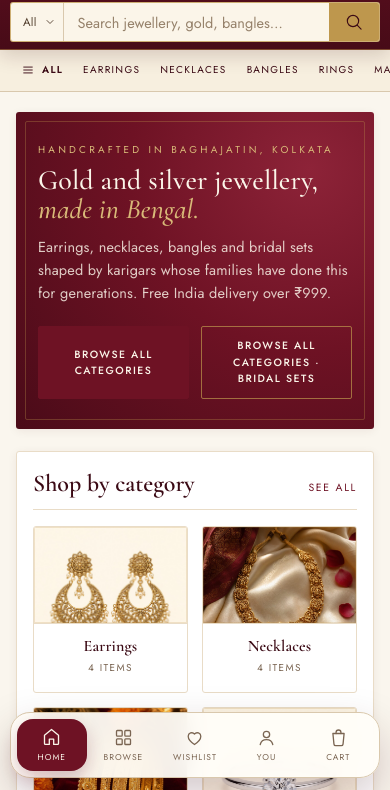
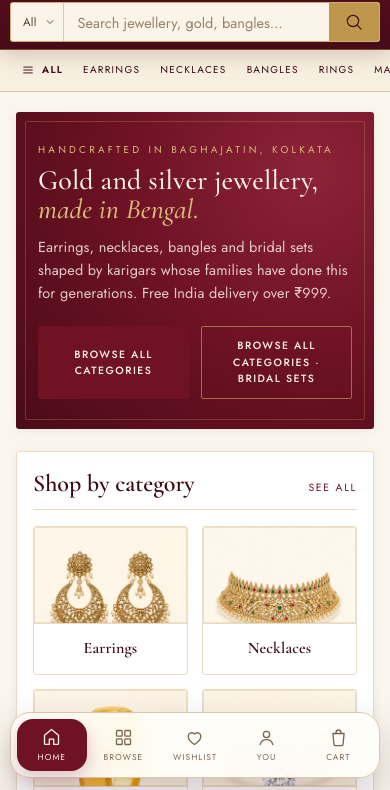
Before and after one commit to sumit2nandiuk-creator/Fashion-Jewellery, a plain HTML site: page shop.html in a window 390 px wide. Shown: the part 54-844 px from the top of the page. Drawn offline with nearby package versions, Linux system fonts and the light colour scheme.

Commit message:
Show category photos uncropped and drop item counts from category tiles
Co-authored-by: arena-agent <297053741+arena-agent@users.noreply.github.com>

```diff
--- a/app.js
+++ b/app.js
@@ -220,7 +220,7 @@
         '<a href="#/browse">' + esc(t('seeAll')) + '</a></div>' +
         '<div class="tiles">' + CATEGORIES.map(c =>
           '<a class="tile" href="#/c/' + c.id + '"><span class="tile-art" aria-hidden="true">' + catArt(c) + '</span>' +
-          '<span class="tile-body"><b>' + esc(catName(c.id)) + '</b><span>' + products.filter(p => p.cat === c.id).length + ' ' + esc(t('items').toLowerCase()) + '</span></span></a>').join('') +
+          '<span class="tile-body"><b>' + esc(catName(c.id)) + '</b></span></a>').join('') +
         '</div></section>' +
 
       '<section class="section card"><div class="card-head"><h2>' + esc(t('deals')) + '</h2><a href="#/c/all">' + esc(t('seeAll')) + '</a></div>' +
@@ -521,11 +521,9 @@
 
   function viewBrowse() {
     const tiles = CATEGORIES.map(c => {
-      const n = products.filter(p => p.cat === c.id).length;
       return '<a class="browse-tile" href="#/c/' + c.id + '">' +
         '<span class="bt-ico" aria-hidden="true">' + catArt(c) + '</span>' +
-        '<b>' + esc(catName(c.id)) + '</b>' +
-        '<small>' + n + ' ' + esc(t('items').toLowerCase()) + '</small></a>';
+        '<b>' + esc(catName(c.id)) + '</b></a>';
     }).join('');
 
     const rail = '<aside class="browse-rail"><h4>' + esc(t('allCats')) + '</h4>' +
@@ -546,8 +544,8 @@
 
   const CAT_HERO = {
     earrings: 'images/products/chand-bali.jpg',
-    necklaces: 'images/necklace.jpg',
-    bangles: 'images/bangles.jpg',
+    necklaces: 'images/products/sita-choker.jpg',
+    bangles: 'images/products/kankan-gold.jpg',
     rings: 'images/products/solitaire-ring.jpg',
     mangalsutra: 'images/products/bengali-mangalsutra.jpg',
     'nose-pins': 'images/products/bengali-nath.jpg',
--- a/shop.css
+++ b/shop.css
@@ -151,15 +151,14 @@ h2,h3,.serif{font-family:"Cormorant Garamond",Georgia,"Times New Roman",serif;fo
 }
 .tile:hover{box-shadow:var(--shadow-lift);transform:translateY(-3px);border-color:var(--line-2)}
 .tile-art{
-  position:relative;height:128px;overflow:hidden;display:grid;place-items:center;font-size:26px;
-  background:linear-gradient(160deg,#fffdf8,#f9f1e1 60%,#f3e7d2);
+  position:relative;height:152px;overflow:hidden;display:grid;place-items:center;font-size:26px;
+  background:#fbf5e9;
 }
-.tile-art img{width:100%;height:100%;object-fit:cover;display:block;transition:transform .5s ease}
+.tile-art img{width:100%;height:100%;object-fit:contain;display:block;transition:transform .5s ease}
 .tile-art:after{content:"";position:absolute;inset:0;box-shadow:inset 0 0 0 1px rgba(190,151,77,.22);pointer-events:none}
 .tile:hover .tile-art img{transform:scale(1.05)}
-.tile-body{padding:12px 14px 16px;text-align:center;border-top:1px solid var(--line)}
+.tile-body{padding:14px 14px 16px;text-align:center;border-top:1px solid var(--line)}
 .tile-body b{display:block;font-family:"Cormorant Garamond",Georgia,serif;font-size:16px;font-weight:600;line-height:1.25;color:var(--maroon-ink)}
-.tile-body span{display:block;font-size:10px;letter-spacing:.14em;text-transform:uppercase;color:var(--muted);margin-top:4px}
 
 /* ---------------- product cards ---------------- */
 .prod-grid{display:grid;grid-template-columns:repeat(auto-fill,minmax(200px,1fr));gap:16px}
@@ -637,7 +636,7 @@ body{padding-bottom:104px}
   .browse-main{padding:16px}
   .browse-grid{grid-template-columns:repeat(3,1fr);gap:14px 8px}
   .bt-ico{width:58px;height:58px;font-size:20px}
-  .tile-art{height:110px}
+  .tile-art{height:128px}
   .browse-tile b{font-size:13.5px}
   .profile-head{padding:20px 18px;flex-wrap:wrap;gap:14px}
   .profile-head h1{font-size:23px}
--- a/shop.html
+++ b/shop.html
@@ -11,7 +11,7 @@
   <link rel="preconnect" href="https://fonts.googleapis.com">
   <link rel="preconnect" href="https://fonts.gstatic.com" crossorigin>
   <link href="https://fonts.googleapis.com/css2?family=Cormorant+Garamond:ital,wght@0,500;0,600;1,500&family=Jost:wght@400;500;600&display=swap" rel="stylesheet">
-  <link rel="stylesheet" href="shop.css?v=7">
+  <link rel="stylesheet" href="shop.css?v=8">
 </head>
 <body>
 
@@ -114,6 +114,6 @@
 
 <script src="data.js"></script>
 <script src="i18n.js"></script>
-<script src="app.js?v=6"></script>
+<script src="app.js?v=7"></script>
 </body>
 </html>
```
